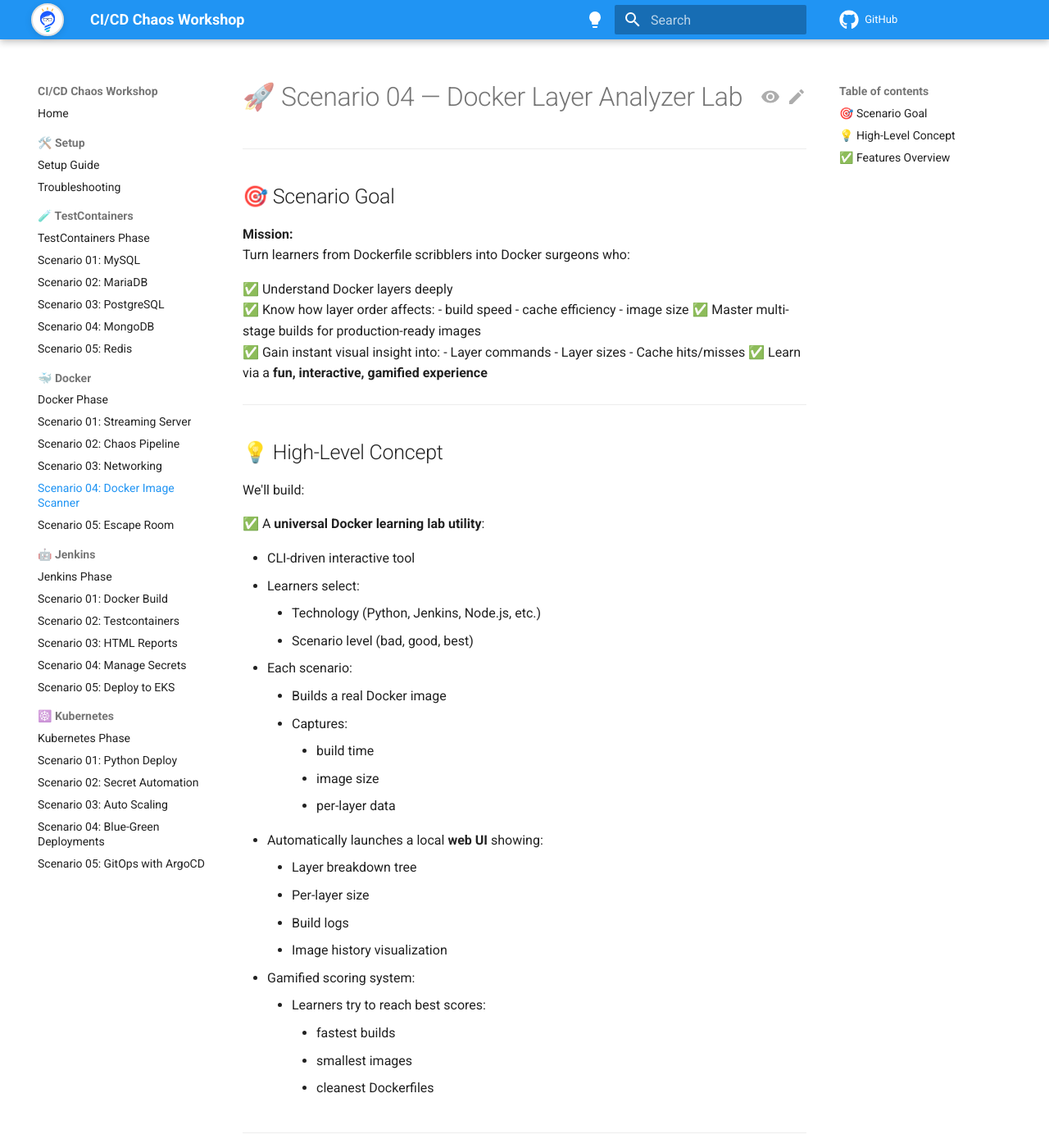
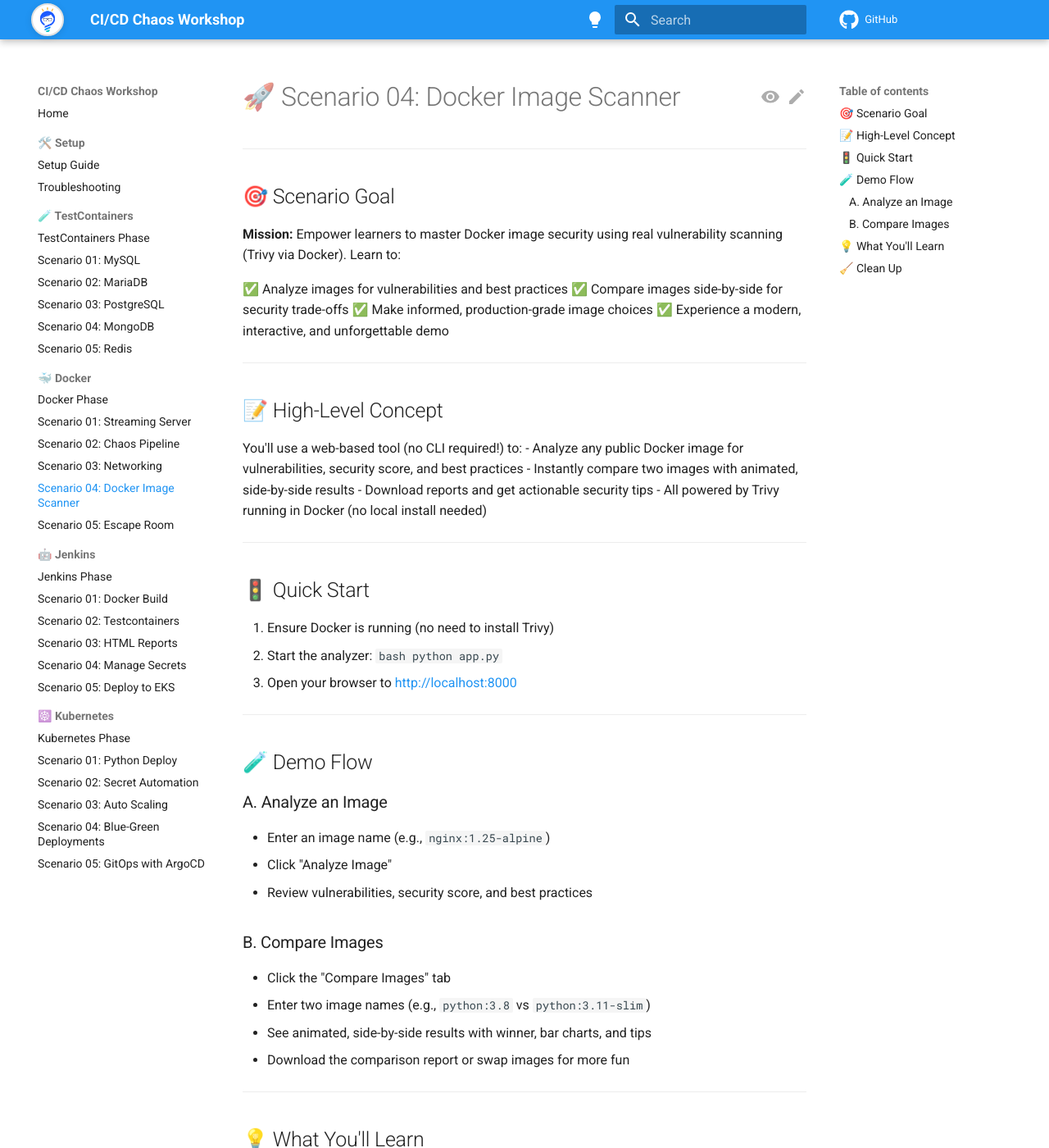
Before and after one commit to vellankikoti/ci-cd-speedrun, an MkDocs documentation site: the page built from docs/docker/scenario_04_layers.md, in a window 1280 px wide and 1400 px high. Shown: the whole window at 82% size. Built offline with MkDocs 1.6.1 and Material for MkDocs 9.7.7, drawn with Linux system fonts in a browser that asks for light colours; comment, search, counter and statistics services are not loaded; some of the changed text lies outside the part shown.

Commit message:
docs: Update Scenario 04 documentation to reflect new Docker Image Scanner experience

`````diff
--- a/docs/docker/scenario_04_layers.md
+++ b/docs/docker/scenario_04_layers.md
@@ -1,388 +1,70 @@
-# 🚀 Scenario 04 — Docker Layer Analyzer Lab
+# 🚀 Scenario 04: Docker Image Scanner
 
 ---
 
 ## 🎯 Scenario Goal
 
 **Mission:**
-Turn learners from Dockerfile scribblers into Docker surgeons who:
+Empower learners to master Docker image security using real vulnerability scanning (Trivy via Docker). Learn to:
 
-✅ Understand Docker layers deeply
-✅ Know how layer order affects:
-- build speed
-- cache efficiency
-- image size
-✅ Master multi-stage builds for production-ready images
-✅ Gain instant visual insight into:
-- Layer commands
-- Layer sizes
-- Cache hits/misses
-✅ Learn via a **fun, interactive, gamified experience**
+✅ Analyze images for vulnerabilities and best practices
+✅ Compare images side-by-side for security trade-offs
+✅ Make informed, production-grade image choices
+✅ Experience a modern, interactive, and unforgettable demo
 
 ---
 
-## 💡 High-Level Concept
+## 📝 High-Level Concept
 
-We'll build:
-
-✅ A **universal Docker learning lab utility**:
-
-- CLI-driven interactive tool
-- Learners select:
-    - Technology (Python, Jenkins, Node.js, etc.)
-    - Scenario level (bad, good, best)
-- Each scenario:
-    - Builds a real Docker image
-    - Captures:
-        - build time
-        - image size
-        - per-layer data
-- Automatically launches a local **web UI** showing:
-    - Layer breakdown tree
-    - Per-layer size
-    - Build logs
-    - Image history visualization
-- Gamified scoring system:
-    - Learners try to reach best scores:
-        - fastest builds
-        - smallest images
-        - cleanest Dockerfiles
+You'll use a web-based tool (no CLI required!) to:
+- Analyze any public Docker image for vulnerabilities, security score, and best practices
+- Instantly compare two images with animated, side-by-side results
+- Download reports and get actionable security tips
+- All powered by Trivy running in Docker (no local install needed)
 
 ---
 
-## ✅ Features Overview
+## 🚦 Quick Start
 
-✅ 5 Technologies:
-- Python
-- Jenkins
-- Node.js
-- Golang
-- Nginx
-
-✅ 3 Dockerfile Scenarios for each:
-- Bad → naive, large images
-- Optimized → layered correctly
-- Multi-Stage → minimal production images
-
-✅ Interactive CLI prompts
-
-✅ After each build:
-- Total build time
-- Total image size
-- Visual per-layer breakdown:
-    - layer command
-    - size
-    - cache status
-- Comparison graphs:
-    - Bad vs Optimized vs Multi-stage
-
-✅ Real app running:
-- Web app accessible in browser
-- Shows app’s output → visible differences
-
-✅ Clean-up routines
+1. Ensure Docker is running (no need to install Trivy)
+2. Start the analyzer:
+   ```bash
+   python app.py
+   ```
+3. Open your browser to [http://localhost:8000](http://localhost:8000)
 
 ---
 
-# ✅ Folder Structure
+## 🧪 Demo Flow
 
-```
+### A. Analyze an Image
+- Enter an image name (e.g., `nginx:1.25-alpine`)
+- Click "Analyze Image"
+- Review vulnerabilities, security score, and best practices
 
-docker-layer-lab/
-│
-├── dockerfiles/
-│    ├── python/
-│    │     ├── bad.Dockerfile
-│    │     ├── optimized.Dockerfile
-│    │     └── multistage.Dockerfile
-│    ├── jenkins/
-│    │     ...
-│    ├── nodejs/
-│    │     ...
-│    ├── golang/
-│    │     ...
-│    └── nginx/
-│          ...
-│
-├── scripts/
-│     └── docker-lab.sh
-│
-├── webui/
-│     ├── app.py
-│     ├── templates/
-│     │      └── results.html
-│     └── static/
-│            └── js/
-│
-└── results/
-├── build\_logs.txt
-├── layer\_data.json
-└── summary.txt
-
-````
+### B. Compare Images
+- Click the "Compare Images" tab
+- Enter two image names (e.g., `python:3.8` vs `python:3.11-slim`)
+- See animated, side-by-side results with winner, bar charts, and tips
+- Download the comparison report or swap images for more fun
 
 ---
 
-# ✅ CLI User Journey
+## 💡 What You'll Learn
+- How to spot and fix real CVEs
+- Why base image choice matters
+- Best practices for secure Dockerfiles
+- How to integrate scanning into CI/CD
 
 ---
 
-## Step 1 — Run Lab
-
+## 🧹 Clean Up
 ```bash
-./docker-lab.sh
-````
-
----
-
-## Step 2 — Choose Technology
-
-```
-Choose a technology:
-
-1. Python
-2. Jenkins
-3. Node.js
-4. Golang
-5. Nginx
-
-Enter choice:
+# Stop the app (Ctrl+C)
+# Optionally, clean up uploads/
+rm -rf uploads/*
 ```
 
 ---
 
-## Step 3 — Choose Scenario Type
-
-```
-Choose Dockerfile type:
-
-1. Standard (BAD)
-2. Optimized (GOOD)
-3. Multi-stage (BEST)
-
-Enter choice:
-```
-
----
-
-## Step 4 — Build Kicks Off
-
-```
-Building Dockerfile...
------------------------------------
-[DOCKER BUILD LOGS...]
------------------------------------
-
-Total build time: 18.3 seconds
-Final image size: 348 MB
-
-Layers built:
-- FROM python:3.10     - 125 MB
-- RUN pip install ...  - 150 MB
-- COPY app.py ...      - 20 MB
-- ...
-
-[ View in Browser → http://localhost:5000/results ]
-```
-
----
-
-## Step 5 — Browser UI
-
----
-
-### Display:
-
-✅ Dockerfile content (syntax highlighted)
-✅ Layer tree:
-
-```
-FROM python:3.10    → 125 MB
-  RUN pip install   → 150 MB
-  COPY app.py       → 20 MB
-```
-
-✅ Click any layer → popover shows:
-
-* Docker command
-* Size
-* Cache hit/miss info
-
-✅ Graphs:
-
-* Build time
-* Image size
-* Bad vs Good vs Best
-
-✅ Run app directly from UI:
-
-* Preview e.g. Flask web page
-* Jenkins UI
-* etc.
-
----
-
-# ✅ Scenario Examples
-
----
-
-## Technology: Python
-
----
-
-### **BAD Dockerfile**
-
-```Dockerfile
-FROM python:3.10
-WORKDIR /app
-COPY . .
-RUN pip install -r requirements.txt
-CMD ["python", "app.py"]
-```
-
-✅ Big problems:
-
-* No pinning of dependencies
-* COPY . . breaks cache
-* Huge images
-
----
-
-### **Optimized Dockerfile**
-
-```Dockerfile
-FROM python:3.10
-WORKDIR /app
-COPY requirements.txt .
-RUN pip install -r requirements.txt
-COPY app.py .
-CMD ["python", "app.py"]
-```
-
-✅ Better:
-
-* Cacheable dependency layer
-* Smaller context
-* Faster rebuilds
-
----
-
-### **Multi-Stage Dockerfile**
-
-```Dockerfile
-FROM python:3.10 as builder
-WORKDIR /app
-COPY requirements.txt .
-RUN pip install --target=/deps -r requirements.txt
-COPY app.py .
-
-FROM python:3.10-slim
-WORKDIR /app
-COPY --from=builder /deps /usr/local/lib/python3.10/site-packages
-COPY app.py .
-CMD ["python", "app.py"]
-```
-
-✅ Best:
-
-* Small final image
-* Minimal attack surface
-
----
-
-# ✅ How We'll Implement It
-
----
-
-## **docker-lab.sh**
-
-✅ Prompts user for choices
-✅ Copies correct Dockerfile into temp build context
-✅ Times:
-
-```bash
-time docker build -t my-lab-image -f selected.Dockerfile .
-```
-
-✅ Captures:
-
-```bash
-docker history --no-trunc --format '{{json .}}' my-lab-image
-```
-
-✅ Parses output → JSON:
-
-```json
-[
-  {
-    "ID": "...",
-    "Size": "25.3MB",
-    "CreatedBy": "RUN pip install ...",
-    "Comment": "",
-    ...
-  }
-]
-```
-
-✅ Launches:
-
-```bash
-python3 webui/app.py
-```
-
----
-
-## **Web UI Features**
-
-✅ Flask app displays:
-
-* Dockerfile text
-* Build logs
-* Total build time
-* Final image size
-* Interactive tree view of layers
-* Graphs:
-
-  * Layer sizes
-  * Build times
-
-✅ Click layer node → shows:
-
-* Command
-* Size
-* Whether layer was cached
-
-✅ Shows app output:
-
-* e.g. Flask running
-* or Jenkins UI
-* etc.
-
----
-
-# ✅ Gamification
-
-✅ Score each build:
-
-* Slow builds → penalty
-* Big images → penalty
-* Multi-stage → bonus
-
-✅ Display:
-
-```
-Your optimization score: 82/100
-```
-
----
-
-# ✅ Cleanup
-
-After each test:
-
-```bash
-docker rm -f my-lab-image
-docker rmi my-lab-image
-```
-
----
+**Built by Koti with ❤️ for this workshop.**
`````
Also changed, not shown: Docker/docker-scenarios/scenario_04_docker-image-scanner/scenario_04_docker_image_scanner.md (+37 -52 lines), docs/index.md (+1 -1 lines), 1 other file.
